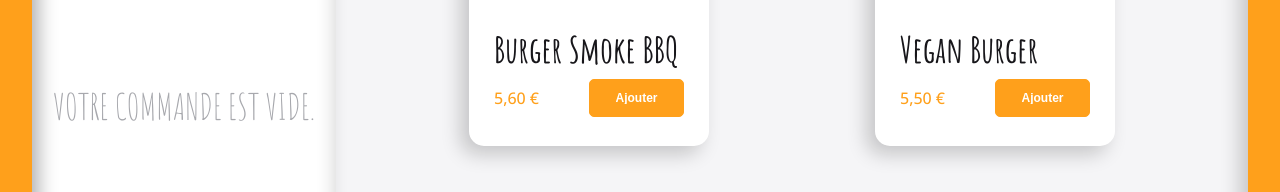
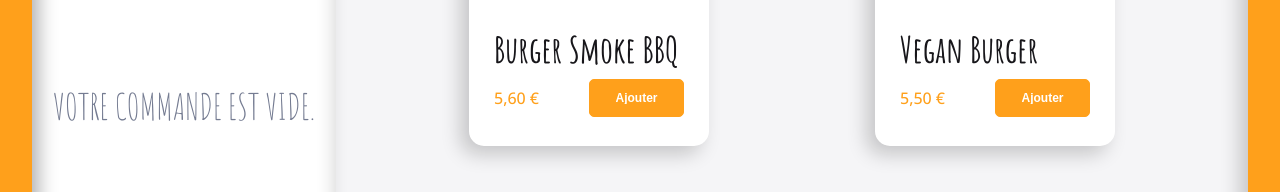
Before and after one commit to Samy572/burger-shop, a React (Vite) app: page /order/1 in a window 1280 px wide. Shown: the part 334-526 px from the top of the page. Built offline with nearby package versions, Linux system fonts and the light colour scheme.

Commit message:
♻️ F10 : BASKET > Add BasketBody

```diff
--- a/src/components/pages/order/Main/Basket/Basket.jsx
+++ b/src/components/pages/order/Main/Basket/Basket.jsx
@@ -1,16 +1,13 @@
 import styled from 'styled-components';
-import { theme } from '../../../../../theme';
 import Total from './Total';
 import { formatPrice } from '../../../../../utils/math';
 import Footer from './Footer';
-
+import BasketBody from './BasketBody';
 export default function Basket() {
 	return (
 		<BasketStyled>
 			<Total amountToPay={formatPrice(0)} />
-			<div className="body-basket">
-				<p>votre commande est vide.</p>
-			</div>
+			<BasketBody />
 			<Footer />
 		</BasketStyled>
 	);
@@ -21,15 +18,4 @@ const BasketStyled = styled.div`
 	height: 100%;
 	flex-direction: column;
 	text-transform: uppercase;
-
-	.body-basket {
-		display: flex;
-		align-items: center;
-		justify-content: center;
-		flex: 1;
-		font-size: ${theme.fonts.size.P4};
-		font-family: ${theme.fonts.family.stylish};
-		color: ${theme.colors.greyMedium};
-		box-shadow: ${theme.shadows.basket};
-	}
 `;
--- /dev/null
+++ b/src/components/pages/order/Main/Basket/BasketBody.jsx
@@ -0,0 +1,23 @@
+import styled from 'styled-components';
+import { theme } from '../../../../../theme';
+
+export default function Content() {
+	return (
+		<BasketBodyStyled>
+			{' '}
+			<span className="empty-message">votre commande est vide.</span>
+		</BasketBodyStyled>
+	);
+}
+
+const BasketBodyStyled = styled.div`
+	display: flex;
+	align-items: center;
+	justify-content: center;
+	flex: 1;
+	font-size: ${theme.fonts.size.P4};
+	font-family: ${theme.fonts.family.stylish};
+	color: ${theme.colors.greyBlue};
+	box-shadow: ${theme.shadows.basket};
+	line-height: 2;
+`;
```
